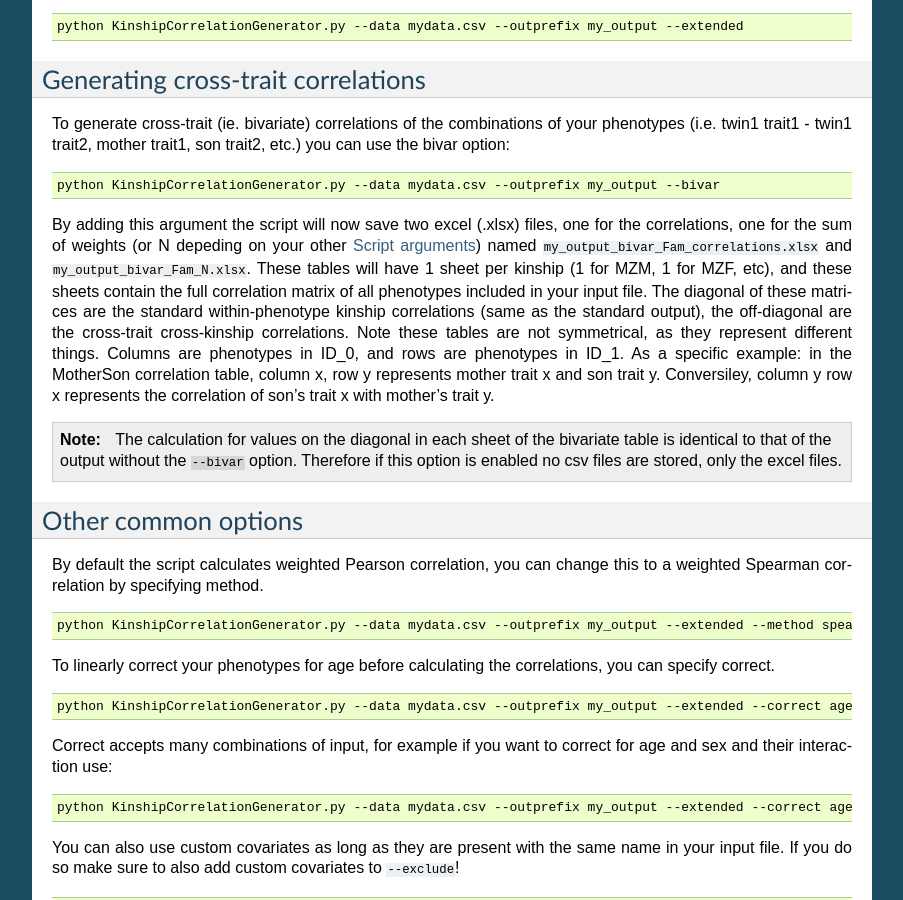
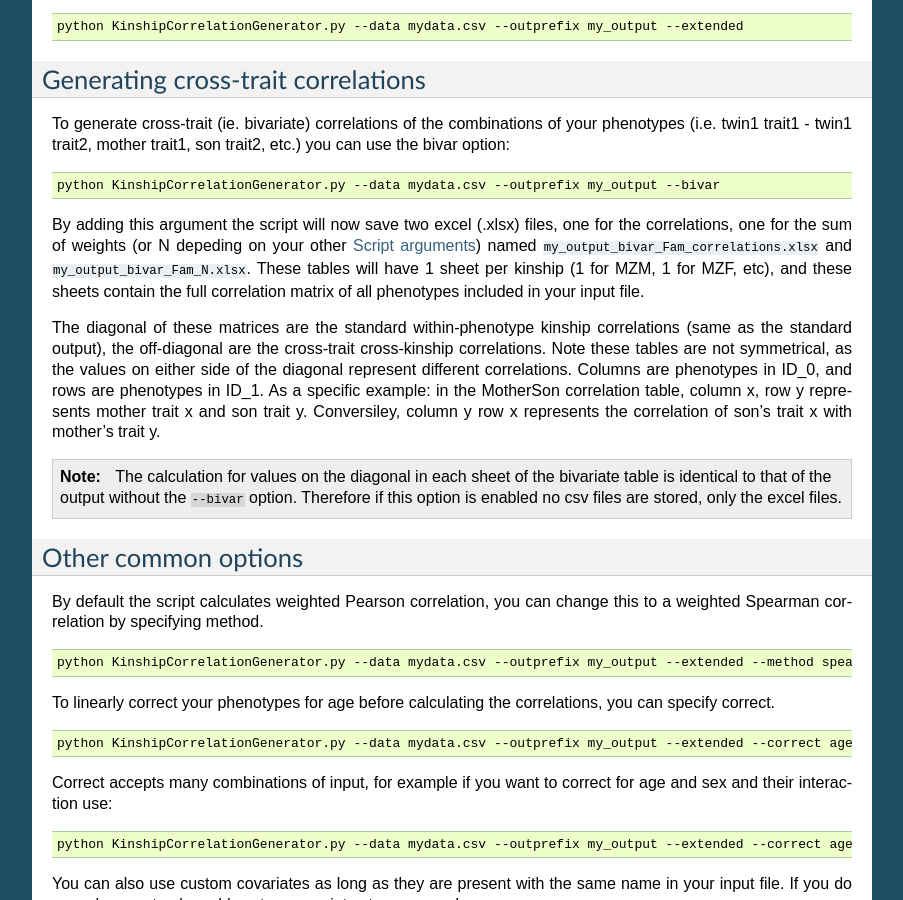
Before and after one commit to matthijsz/KinshipCorrelationGenerator, a Sphinx documentation site: the page built from docs/computecorrelation.rst, in a window 1280 px wide and 900 px high, scrolled down 709 px. Shown: the whole window, without its empty margins (198-1101 px from the left). Built offline with Sphinx 7.4.7, drawn with Linux system fonts in a browser that asks for light colours.

Commit message:
Updated to v1.1.0

```diff
--- a/docs/computecorrelation.rst
+++ b/docs/computecorrelation.rst
@@ -46,8 +46,10 @@ To generate cross-trait (ie. bivariate) correlations of the combinations of your
     python KinshipCorrelationGenerator.py --data mydata.csv --outprefix my_output --bivar
 
 By adding this argument the script will now save two excel (.xlsx) files, one for the correlations, one for the sum of weights (or N depeding on your other :ref:`Script arguments`) named :code:`my_output_bivar_Fam_correlations.xlsx` and :code:`my_output_bivar_Fam_N.xlsx`.
-These tables will have 1 sheet per kinship (1 for MZM, 1 for MZF, etc), and these sheets contain the full correlation matrix of all phenotypes included in your input file. The diagonal of these matrices are the standard within-phenotype kinship correlations (same as the standard output), the off-diagonal are the cross-trait cross-kinship correlations.
-Note these tables are not symmetrical, as they represent different things. Columns are phenotypes in ID_0, and rows are phenotypes in ID_1. As a specific example: in the MotherSon correlation table, column x, row y represents mother trait x and son trait y. Conversiley, column y row x represents the correlation of son's trait x with mother's trait y.
+These tables will have 1 sheet per kinship (1 for MZM, 1 for MZF, etc), and these sheets contain the full correlation matrix of all phenotypes included in your input file.
+
+The diagonal of these matrices are the standard within-phenotype kinship correlations (same as the standard output), the off-diagonal are the cross-trait cross-kinship correlations.
+Note these tables are not symmetrical, as the values on either side of the diagonal represent different correlations. Columns are phenotypes in ID_0, and rows are phenotypes in ID_1. As a specific example: in the MotherSon correlation table, column x, row y represents mother trait x and son trait y. Conversiley, column y row x represents the correlation of son's trait x with mother's trait y.
 
 .. note::
     The calculation for values on the diagonal in each sheet of the bivariate table is identical to that of the output without the :code:`--bivar` option. Therefore if this option is enabled no csv files are stored, only the excel files.
```
